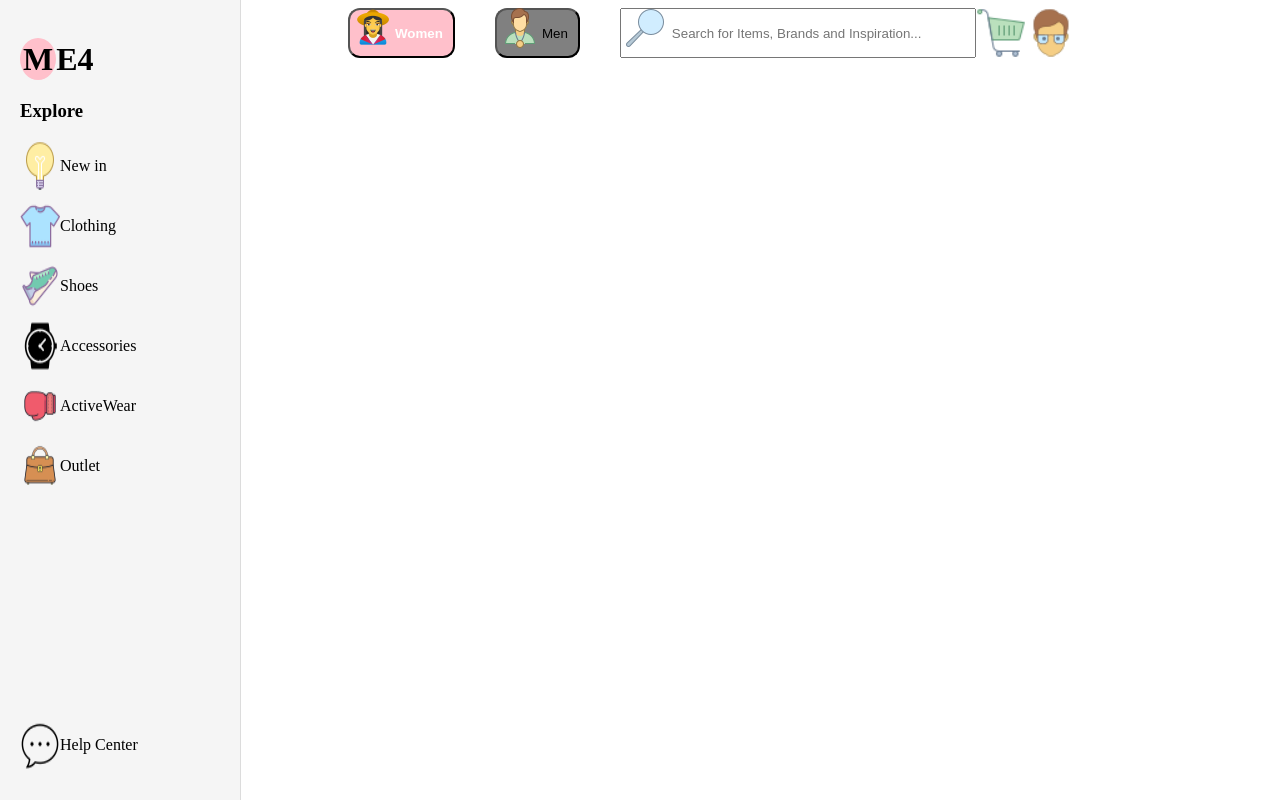
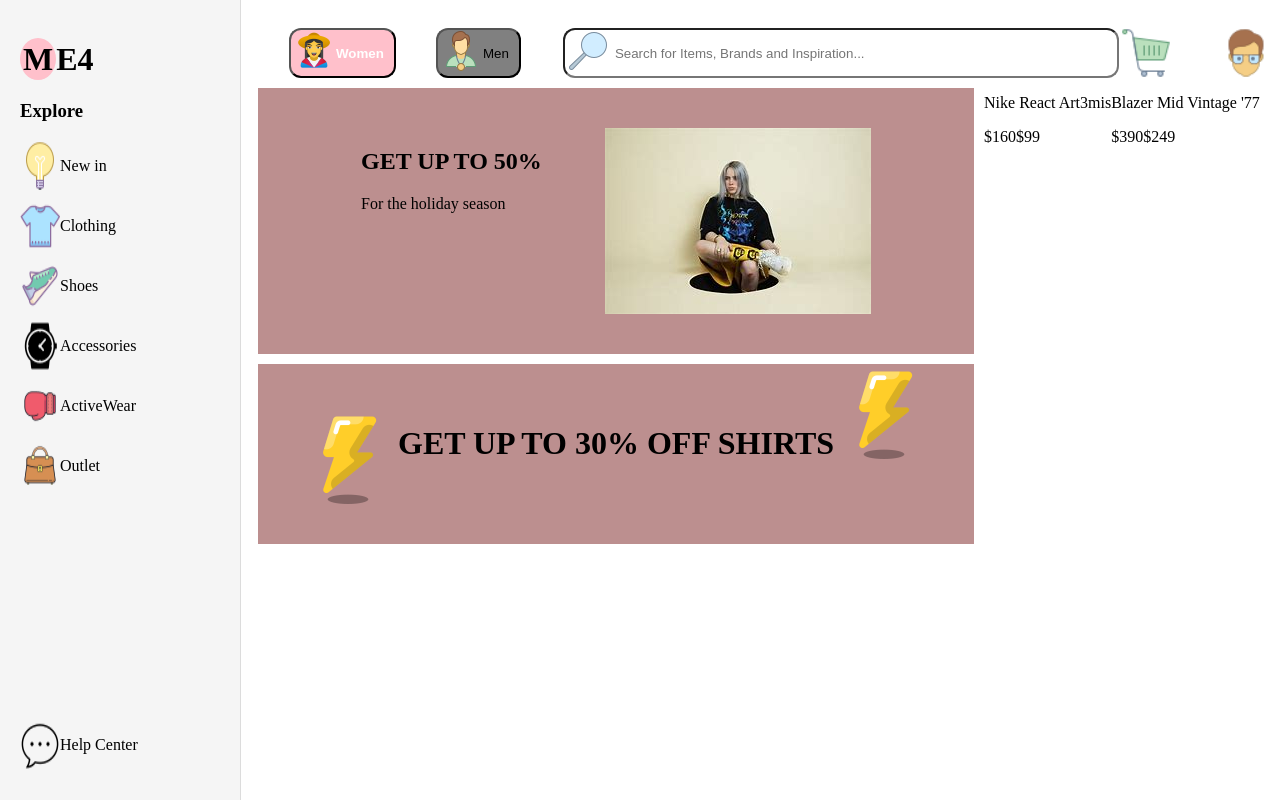
Before and after one commit to BlondJakupi/ME4, a plain HTML site: page index.html in a window 1280 px wide. Drawn offline with Linux system fonts and the light colour scheme.

Commit message:
Add files via upload

```diff
--- a/index.css
+++ b/index.css
@@ -21,8 +21,8 @@
     padding: 3px;
 }
 body{
-    padding-left: 300px;
-    padding-right: 200px;
+    padding-left: 240px;
+    padding-top: 20px;
 }
 .topnav1{
     display: flex;
@@ -42,6 +42,7 @@ body{
 .relative{
     position: relative;
     left: 45px;
+    top: 3px;
 }
 button{
    padding: 10px 10px 10px 45px;
@@ -51,11 +52,13 @@ button{
 input{
 
         padding-left: 50px;
-        width: 300px;
+        width: 500px;
+        border-radius: 12px;
+        text-align: start;
 }
 .topnav3{
     display: flex;
-    justify-content: space-between;
+
 }
 .input{
     display: flex;
@@ -68,3 +71,14 @@ input{
 .b2{
     background-color: gray;
 }
+.offers{
+    background-color: rosybrown;
+    display: flex;
+    justify-content: space-evenly;
+    margin: 10px;
+    padding: 40px;
+}
+.lightning{
+    transform: rotateY(180DEG);
+    transform: translateY(-45%);
+}
--- a/index.html
+++ b/index.html
@@ -64,5 +64,35 @@
             <img src="director.png">
         </div>
     </div>
+    <div style="display: flex;">
+        <div>
+            <div class="offers">
+                <div>
+                    <h2>GET UP TO 50%</h2>
+                    <P>For the holiday season</P>
+                </div>
+                <img src="billie.jpg">
+            </div>
+            <div class="offers">
+                <img src="lightning.png">
+                <h1>GET UP TO 30% OFF SHIRTS</h1>
+                <img class="lightning" src="lightning.png">
+            </div>
+        </div>
+        <div>
+            <p>Nike React Art3mis</p>
+            <div>
+                <P><span>$160</span>$99</P>
+            </div>
+           <img>
+        </div>
+        <div>
+            <p>Blazer Mid Vintage '77</p>
+            <div>
+                <P><span>$390</span>$249</P>
+            </div>
+           <img>
+        </div>
+    </div>
 </body>
 </html>
```
Also changed, not shown: billie.jpg (added), lightning.png (added).
